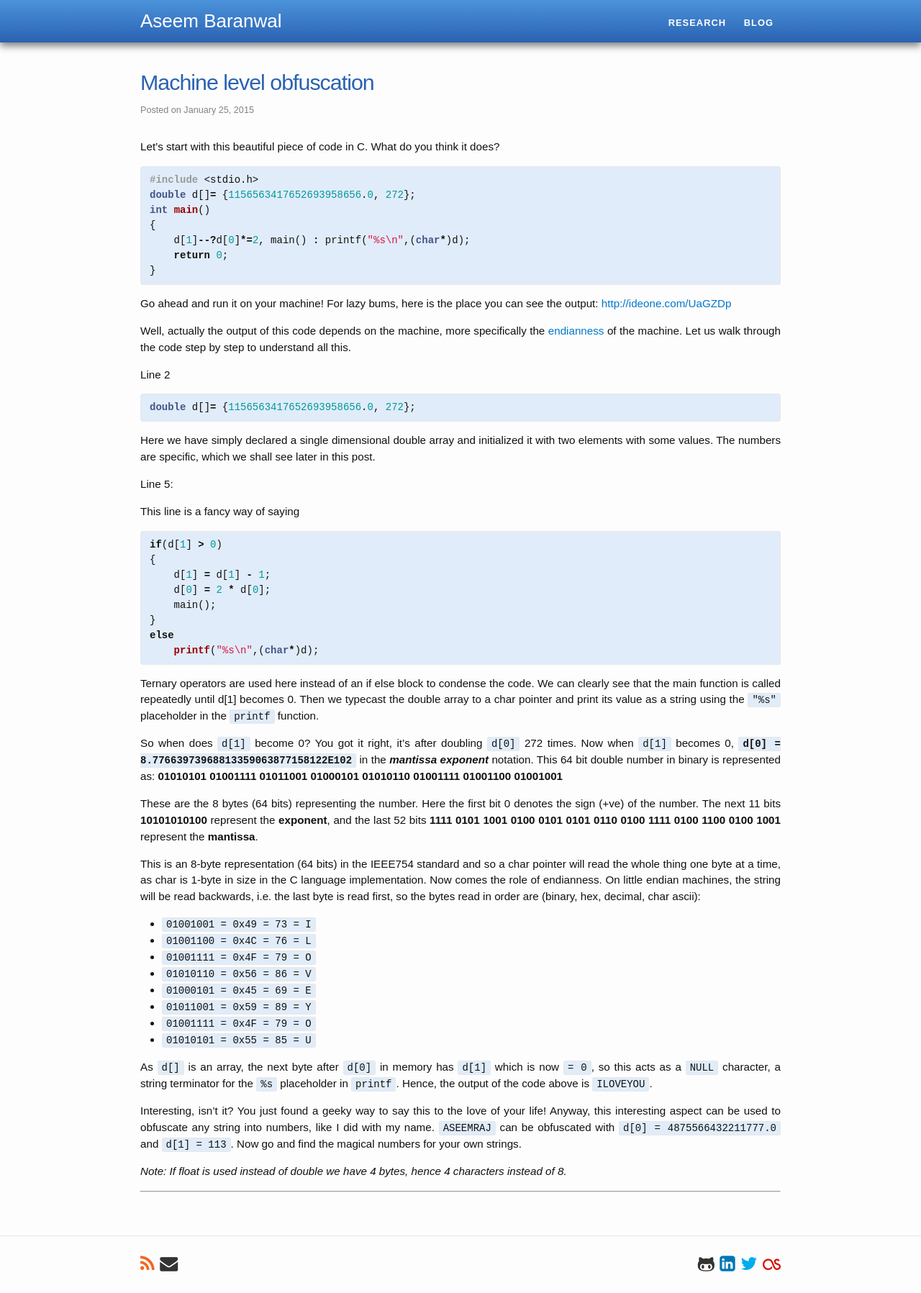
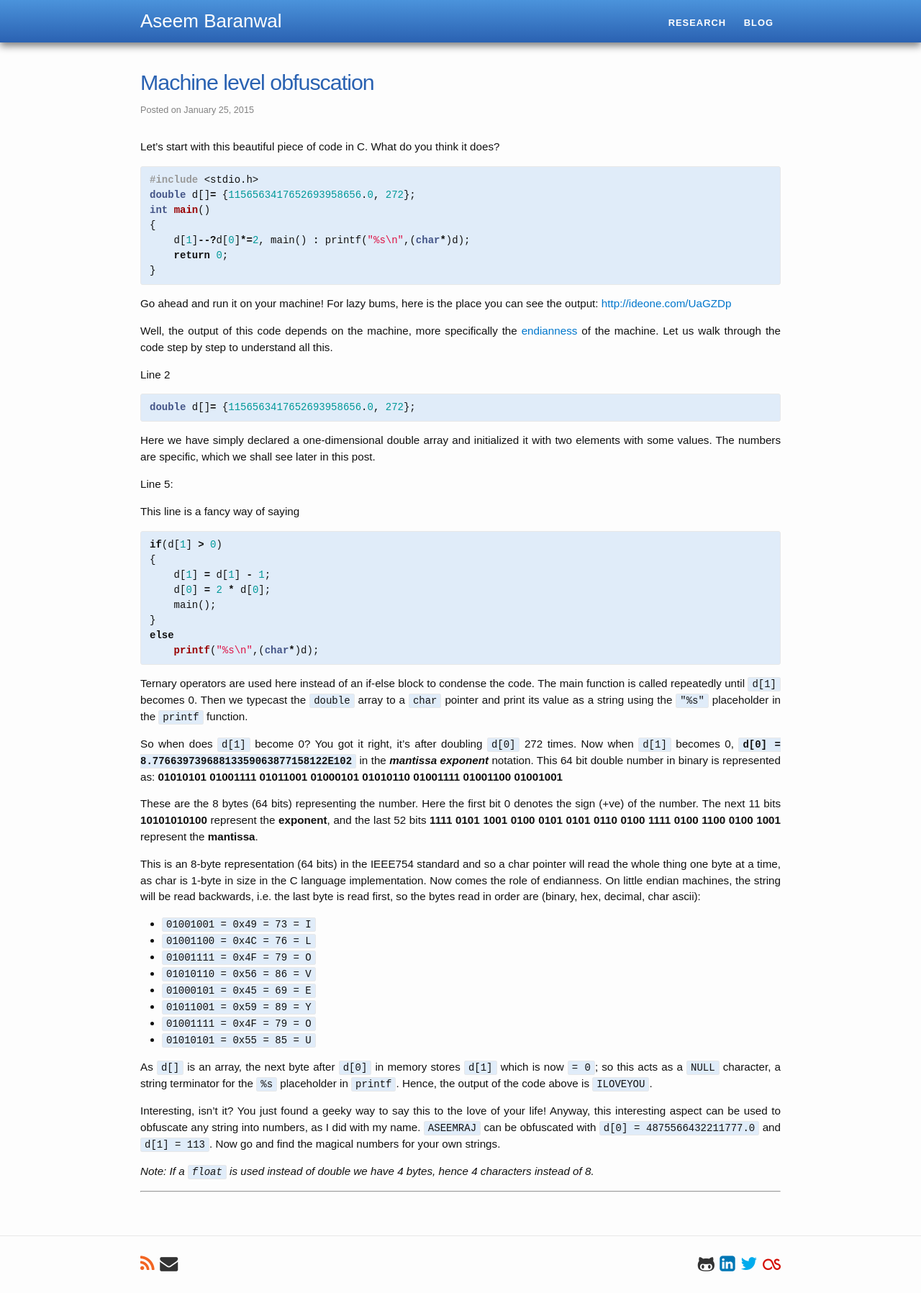
Before and after one commit to aseemrb/aseemrb.github.io, a Jekyll site: the page built from _posts/2015-01-25-machine-level-obfuscation.md, in a window 1280 px wide. Shown: the whole page at 72% size. Built offline with Jekyll 4.4.1, drawn with Linux system fonts in a browser that asks for light colours.

Commit message:
minor fixes

```diff
--- a/_posts/2015-01-25-machine-level-obfuscation.md
+++ b/_posts/2015-01-25-machine-level-obfuscation.md
@@ -17,14 +17,14 @@ int main()
 
 Go ahead and run it on your machine! For lazy bums, here is the place you can see the output: [http://ideone.com/UaGZDp](http://ideone.com/UaGZDp)
 
-Well, actually the output of this code depends on the machine, more specifically the [endianness](http://en.wikipedia.org/wiki/Endianness) of the machine. Let us walk through the code step by step to understand all this.
+Well, the output of this code depends on the machine, more specifically the [endianness](http://en.wikipedia.org/wiki/Endianness) of the machine. Let us walk through the code step by step to understand all this.
 
 #### Line 2
 {% highlight c %}
 double d[]= {1156563417652693958656.0, 272};
 {% endhighlight %}
 
-Here we have simply declared a single dimensional double array and initialized it with two elements with some values. The numbers are specific, which we shall see later in this post.
+Here we have simply declared a one-dimensional double array and initialized it with two elements with some values. The numbers are specific, which we shall see later in this post.
 
 #### Line 5:
 This line is a fancy way of saying
@@ -39,7 +39,7 @@ else
     printf("%s\n",(char*)d);
 {% endhighlight %}
 
-Ternary operators are used here instead of an if else block to condense the code. We can clearly see that the main function is called repeatedly until d[1] becomes 0. Then we typecast the double array to a char pointer and print its value as a string using the `"%s"` placeholder in the `printf` function.
+Ternary operators are used here instead of an if-else block to condense the code. The main function is called repeatedly until `d[1]` becomes 0. Then we typecast the `double` array to a `char` pointer and print its value as a string using the `"%s"` placeholder in the `printf` function.
 
 So when does `d[1]` become 0? You got it right, it’s after doubling `d[0]` 272 times. Now when `d[1]` becomes 0, **`d[0] = 8.77663973968813359063877158122E102`** in the *__mantissa exponent__* notation. This 64 bit double number in binary is represented as:
 **01010101 01001111 01011001 01000101 01010110 01001111 01001100 01001001**
@@ -57,10 +57,10 @@ This is an 8-byte representation (64 bits) in the IEEE754 standard and so a char
 - `01001111 = 0x4F = 79 = O`
 - `01010101 = 0x55 = 85 = U`
 
-As `d[]` is an array, the next byte after `d[0]` in memory has `d[1]` which is now `= 0`, so this acts as a `NULL` character, a string terminator for the `%s` placeholder in `printf`. Hence, the output of the code above is `ILOVEYOU`.
+As `d[]` is an array, the next byte after `d[0]` in memory stores `d[1]` which is now `= 0`; so this acts as a `NULL` character, a string terminator for the `%s` placeholder in `printf`. Hence, the output of the code above is `ILOVEYOU`.
 
-Interesting, isn’t it? You just found a geeky way to say this to the love of your life! Anyway, this interesting aspect can be used to obfuscate any string into numbers, like I did with my name. `ASEEMRAJ` can be obfuscated with `d[0] = 4875566432211777.0` and `d[1] = 113`. Now go and find the magical numbers for your own strings.
+Interesting, isn’t it? You just found a geeky way to say this to the love of your life! Anyway, this interesting aspect can be used to obfuscate any string into numbers, as I did with my name. `ASEEMRAJ` can be obfuscated with `d[0] = 4875566432211777.0` and `d[1] = 113`. Now go and find the magical numbers for your own strings.
 
-*Note: If float is used instead of double we have 4 bytes, hence 4 characters instead of 8.*
+*Note: If a `float` is used instead of double we have 4 bytes, hence 4 characters instead of 8.*
 
 ---
--- a/_sass/_base.scss
+++ b/_sass/_base.scss
@@ -67,6 +67,7 @@ figcaption {
  */
 ul, ol {
     margin-left: $spacing-unit;
+    text-align: left;
 }
 
 li {
@@ -237,3 +238,7 @@ a.tosu {
     overflow-y: auto;
     border: 1px dashed #ccc;
 }
+
+.home {
+    margin-top: 1.5em;
+}
--- a/index.html
+++ b/index.html
@@ -3,10 +3,8 @@ layout: default
 ---
 
 <div class="home">
-<br><br>
-
 <p>
-    Hi, I'm a Master of Mathematics student in the <a href="http://algcomp.uwaterloo.ca/">Algorithms & Complexity Group</a> at the <a href="https://uwaterloo.ca/">University of Waterloo</a>. I am fortunate to be advised by <a href="https://cs.uwaterloo.ca/~shallit/">Prof. Jeffrey Shallit</a>. My research interests include algorithmic number theory, combinatorics and graph theory.
+    Hi, I'm a Master of Mathematics student with the <a href="http://algcomp.uwaterloo.ca/">Algorithms & Complexity Group</a> at the <a href="https://uwaterloo.ca/">University of Waterloo</a>. I am fortunate to be advised by <a href="https://cs.uwaterloo.ca/~shallit/">Prof. Jeffrey Shallit</a>. My research interests include algorithmic number theory, combinatorics and graph theory.
 </p>
 
 <p>
@@ -18,6 +16,6 @@ layout: default
 </p>
 
 <p>
-    I am new to research and my current interests can be found <a href="/research/">here</a>.<br>
+    I am new to research and my recent work can be found <a href="/research/">here</a>.<br>
     My <a href="https://en.wikipedia.org/wiki/Erdős_number">Erdős number</a> is 2 (via Jeffrey Shallit).<br>
 </p>
```
Also changed, not shown: _posts/2016-03-23-sharp-p-problems.md (+13 -13 lines).
